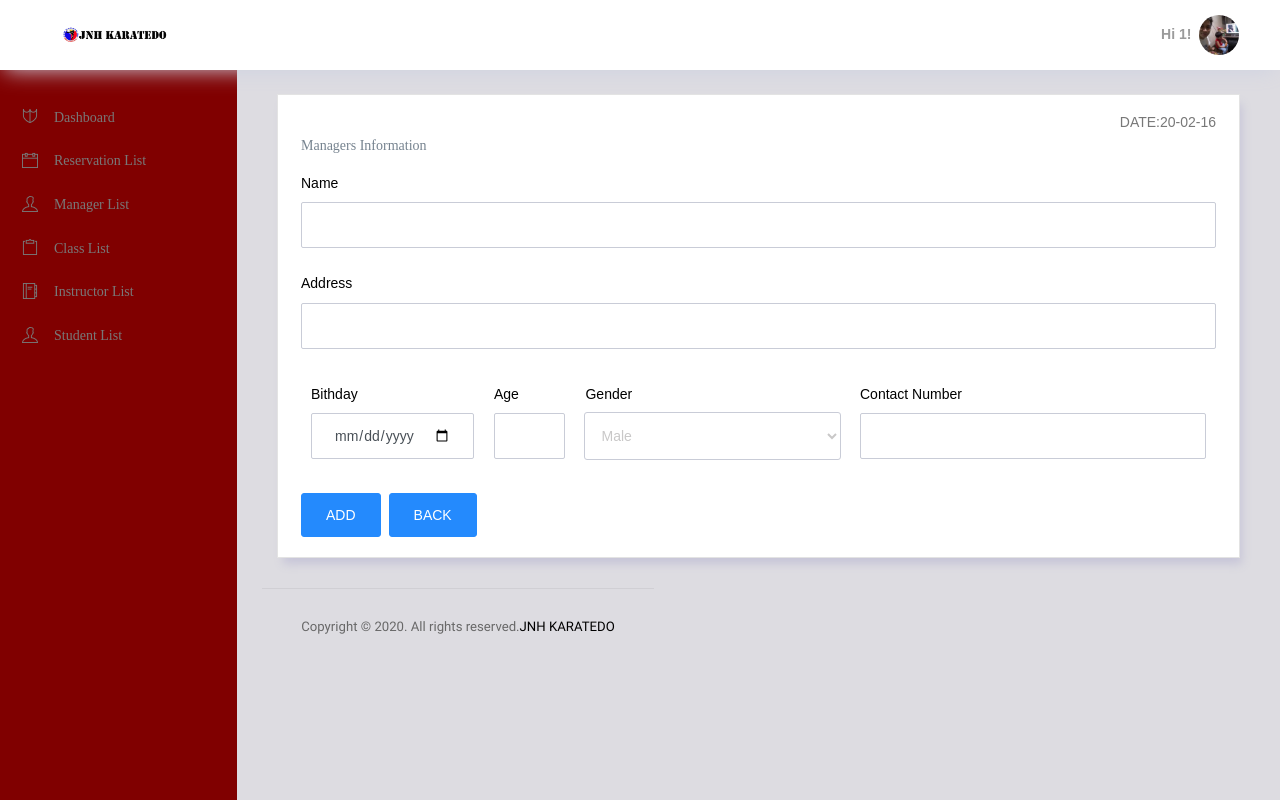
After one commit to jnhkaratedo/JNHKaratedo, a PHP site: page /addmanager.php in a window 1280 px wide. The commit adds this page. Run offline with PHP 8.4, Linux system fonts and the light colour scheme; the visitor is signed in with stand-in values (Sample User, id 1); some web fonts are replaced.

Commit message:
updated with manager module

```diff
--- a/admin/_navbar.php
+++ b/admin/_navbar.php
@@ -57,6 +57,16 @@ if($_SESSION['username']!=true){
               <span class="menu-title">Reservation List</span>
             </a>
           </li>
+         <?php
+         if ($_SESSION['role']=="super_user") {
+          ?>
+          <li class="nav-item">
+            <a class="nav-link" href="adminmanager.php">
+              <i class="ti-user menu-icon"></i>
+              <span class="menu-title">Manager List</span>
+            </a>
+          </li>
+          <?php }?>
           <li class="nav-item">
             <a class="nav-link" href="adminclass.php">
               <i class="ti-clipboard menu-icon"></i>
--- /dev/null
+++ b/admin/addmanager.php
@@ -0,0 +1,101 @@
+<!DOCTYPE html>
+<html lang="en">
+
+<head>
+  <!-- Required meta tags -->
+  <meta charset="utf-8">
+  <meta name="viewport" content="width=device-width, initial-scale=1, shrink-to-fit=no">
+  <title>JNH-Karatedo Admin</title>
+
+  <link rel="stylesheet" href="vendors/ti-icons/css/themify-icons.css">
+  <link rel="stylesheet" href="css/bootstrap.min.css">
+  <link rel="stylesheet" href="vendors/base/vendor.bundle.base.css">
+  <link rel="stylesheet" href="css/style.css">
+  <!-- endinject -->
+  <link rel="shortcut icon" href="images/favicon.png" />
+</head>
+
+<body>
+  <?php
+    include'_navbar.php';
+    require_once('connection.php');
+    if(isset($_GET['edit'])){
+    $id=$_GET['edit'];
+    $_SESSION['id']=$id;
+    $query="SELECT * FROM tblmanager WHERE manager_id=$id";
+    $result = mysqli_query($con, $query) or die ( mysqli_error());
+    $row = mysqli_fetch_assoc($result);
+    }
+    ?>
+  <div class="main-panel">
+    <div class="content-wrapper">
+      <div class="row">
+        <div class="col-12 grid-margin stretch-card">
+          <div class="card">
+            <div class="card-body">
+              <h4 class="card-title"><LABEL style="float: right;">Date:<?php echo date("y-m-d")?></LABEL></h4>
+              <p class="card-description">
+                Managers Information
+              </p>
+              <form class="forms-sample" method="post" action="manager.php">
+                <div class="form-group">
+                  <label for="name">Name</label>
+                  <input type="text" name="name" id="name" class="form-control " required=""
+                    value="<?php if (isset($_GET['edit'])){echo $row['Name'];} ?>">
+                </div>
+                <div class="form-group">
+                  <label for="Address">Address</label>
+                  <input type="text" class="form-control " name="Address" id="Address" required=""
+                    value="<?php if (isset($_GET['edit'])){echo $row['Address'];}?>">
+                </div>
+                <div class="form-group" style="width: 20%; padding: 10px; float: left;">
+                  <label for="Birthday">Bithday</label>
+                  <input type="date" class="form-control" name="Birthday" id="Birthday" required=""
+                    value="<?php if (isset($_GET['edit'])){echo $row['Birthday'];}?>">
+                </div>
+                <div class="form-group" style="width: 10%; padding: 10px; float: left;">
+                  <label for="Age">Age</label>
+                  <input type="text" class="form-control" name="Age" id="Age"
+                    value="<?php if (isset($_GET['edit'])){echo $row['Age'];}?>">
+                </div>
+                <div class="form-group" style="width: 30%; padding: 10px; float: left;">
+                  <label for="Gender">Gender</label>
+                  <select class="form-control" id="Gender" name="Gender" required=""
+                    value="<?php if (isset($_GET['edit'])){echo $row['Gender'];}?>">
+                    <option>Male</option>
+                    <option>Female</option>
+                  </select>
+                </div>
+                <div class="form-group" style="float:left; width: 40%; padding:10px;">
+                  <label for="contact">Contact Number</label>
+                  <input type="Number" class="form-control" name="contact" id="contact"
+                    value="<?php if (isset($_GET['edit'])){echo $row['Contact_No'];}?>">
+                </div>
+                <?php if (isset($_GET['edit'])){?>
+                  <button type="submit" name="btnupdate" id="btnupdate" class="btn btn-primary mr-2"
+                  style="float: left;">UPDATE</button>
+                <?php } else{ ?>
+                <button type="submit" name="btnadd" id="btnadd" class="btn btn-primary mr-2"
+                  style="float: left;">ADD</button>
+                <?php } ?>
+
+                  <button class="btn btn-primary mr-2" href="adminmanager.php" style="float: left;">BACK</button>
+              </form>
+
+            </div>
+          </div>
+        </div>
+              <?php include'_footer.php'; ?>
+            </div>
+          </div>
+        </div>
+        <script src="vendors/base/vendor.bundle.base.js"></script>
+        <script src="vendors/chart.js/Chart.min.js"></script>
+        <script src="js/off-canvas.js"></script>
+        <script src="js/hoverable-collapse.js"></script>
+        <script src="js/template.js"></script>
+        <script src="js/todolist.js"></script>
+        <script src="js/dashboard.js"></script>
+</body>
+
+</html>
--- a/admin/ezrah/index.php
+++ b/admin/ezrah/index.php
@@ -14,6 +14,9 @@
     <link href="bootstrap4/css/bootstrap.min.css" rel="stylesheet">
     <link href="font-awesome/css/font-awesome.css" rel="stylesheet">
     <style>
+    body {
+      margin-top:50px;
+    }
       .bd-placeholder-img {
         font-size: 1.125rem;
         text-anchor: middle;
--- a/admin/process.php
+++ b/admin/process.php
@@ -9,6 +9,7 @@ require_once('connection.php');
 		$result = mysqli_query($con,$query);
 		if(mysqli_fetch_assoc($result)){
 			$_SESSION["username"]=$_POST['username'];
+			$$_SESSION["role"]=$result['Role'];
 			header("location:index.php");
 		}else{
 			header("location:login.php?Invalid=Enter Correct Username or Password");
```
Also changed, not shown: admin/adminmanager.php (added, +126 -0 lines), admin/manager.php (added, +35 -0 lines).
